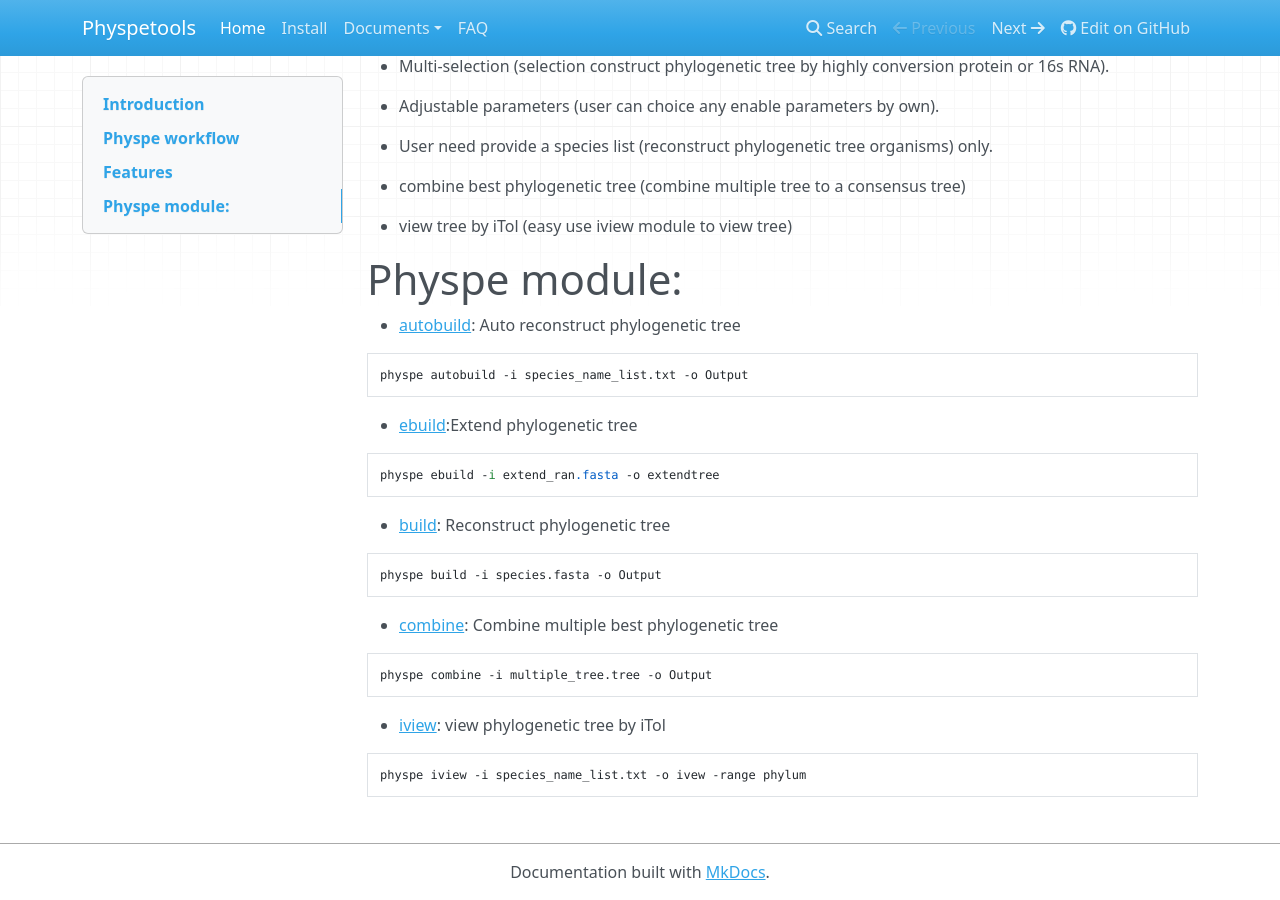
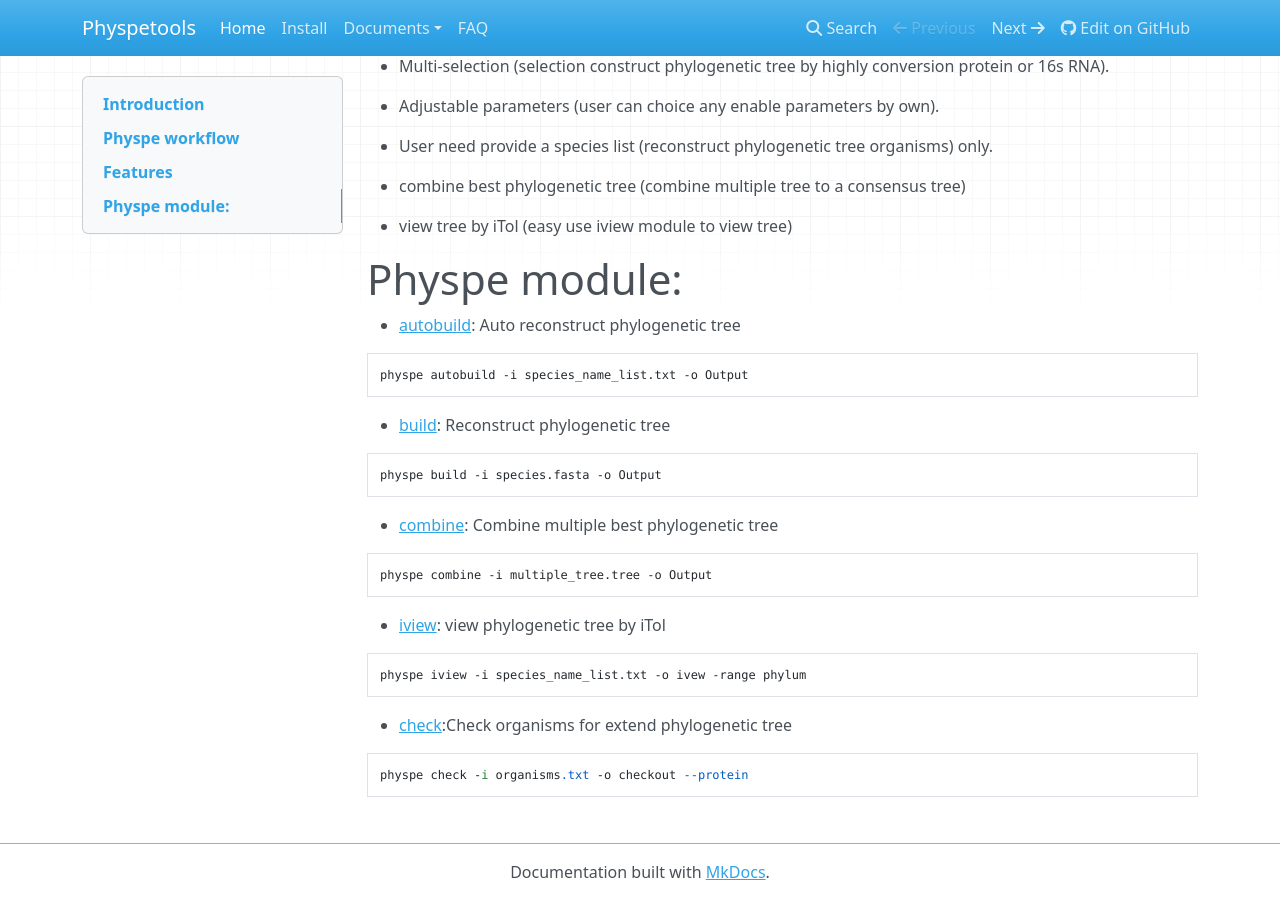
Before and after one commit to yangfangs/physpetools, an MkDocs documentation site: the page built from docs/docs/index.md, in a window 1280 px wide and 900 px high, scrolled down 1127 px. Built offline with MkDocs 1.6.1, drawn with Linux system fonts in a browser that asks for light colours; nearby versions of some CDN libraries; old or Windows-style settings are respelled for this version of MkDocs.

Commit message:
update doc

````diff
--- a/docs/docs/index.md
+++ b/docs/docs/index.md
@@ -61,11 +61,6 @@ Physpe workflow includes the following steps:
 physpe autobuild -i species_name_list.txt -o Output
 ```
 
-* [ebuild](usage.md#ebuild):Extend phylogenetic tree
-
-```
-physpe ebuild -i extend_ran.fasta -o extendtree
-```
 
 * [build](usage.md#build): Reconstruct phylogenetic tree
 
@@ -85,3 +80,9 @@ physpe combine -i multiple_tree.tree -o Output
 ```bash
 physpe iview -i species_name_list.txt -o ivew -range phylum
 ```
+
+* [check](usage.md#check):Check organisms for extend phylogenetic tree
+
+```
+physpe check -i organisms.txt -o checkout --protein
+```
````
Also changed, not shown: docs/docs/usage.md (+1 -2 lines), 1 other file.
